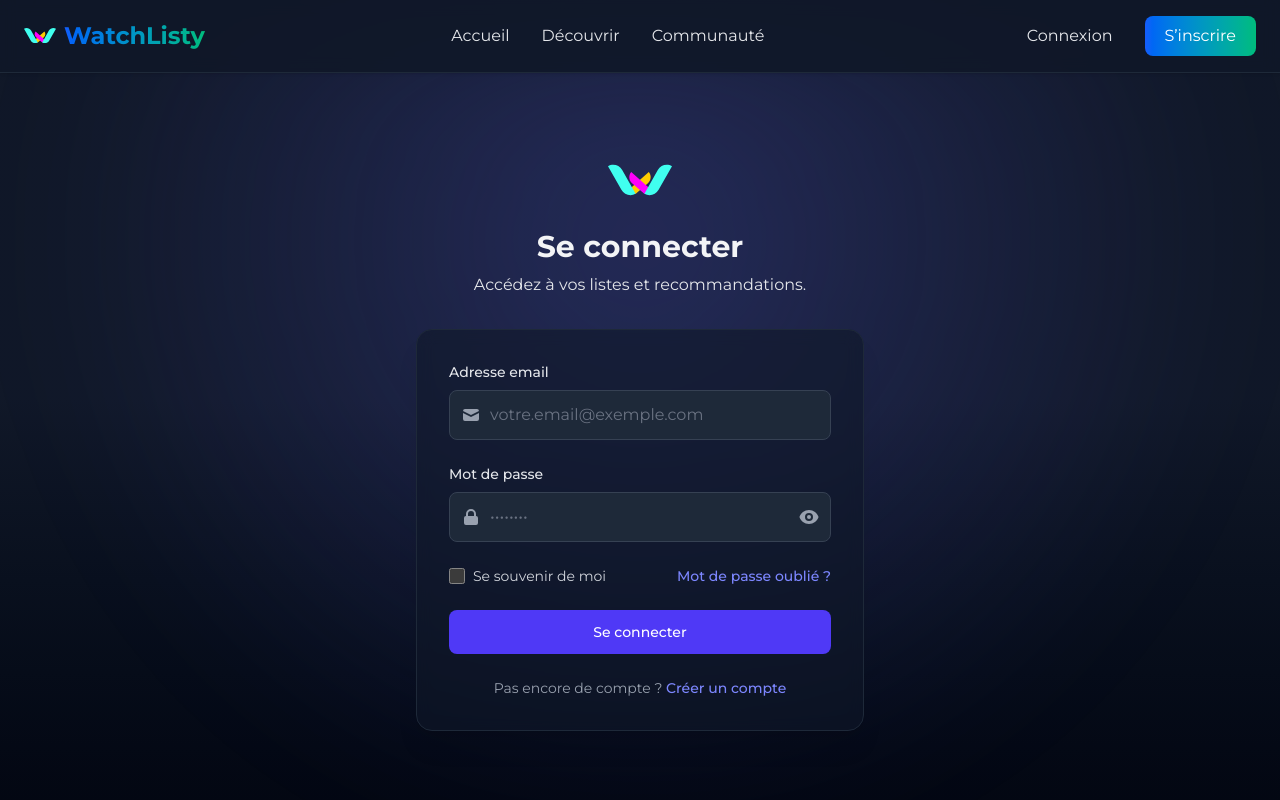
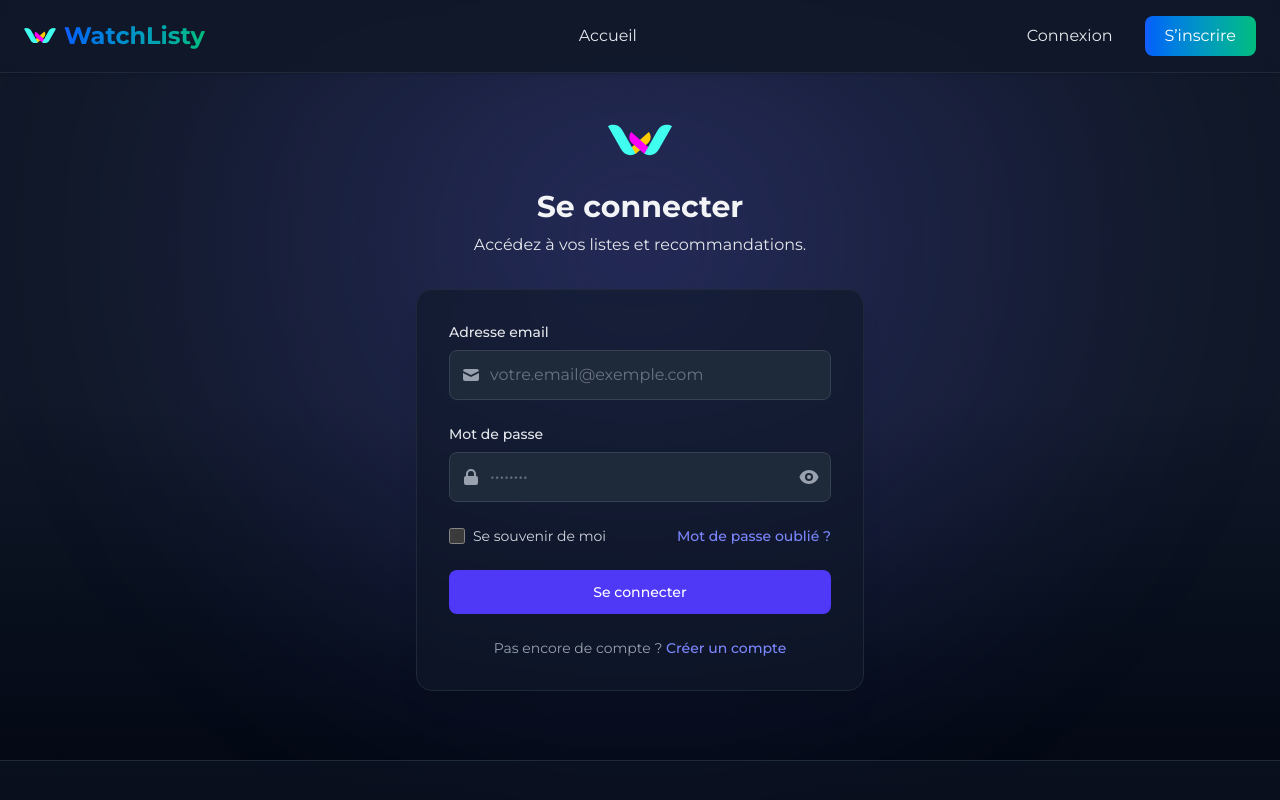
Before and after one commit to Mart1n-S/WatchListy, a Next.js app: page /login in a window 1280 px wide. Shown: the top 800 px of the page. Built offline with nearby package versions, Linux system fonts and the light colour scheme.

Commit message:
Réorganisation des fichiers

```diff
--- a/src/app/layout.tsx
+++ b/src/app/layout.tsx
@@ -1,8 +1,8 @@
 import type { Metadata } from "next";
 import { Montserrat } from "next/font/google";
 import "./globals.css";
-import Header from "@/components/Header";
-import Footer from "@/components/Footer";
+import Header from "@/components/layout/Header";
+import Footer from "@/components/layout/Footer";
 
 const montserrat = Montserrat({
   subsets: ["latin"],
@@ -34,7 +34,7 @@ export default function RootLayout({ children }: { children: React.ReactNode })
       <body className={`${montserrat.className} antialiased min-h-dvh bg-gray-900 text-gray-100`}>
         <Header />
 
-        <main id="content" className="flex-grow pt-20">
+        <main id="content" className="flex-grow pt-10">
           {children}
         </main>
 
--- a/src/components/Header.tsx
+++ b/src/components/layout/Header.tsx
@@ -20,9 +20,7 @@ export default function Header() {
   };
 
   const navItems = [
-    { name: "Accueil", href: "/" },
-    { name: "Découvrir", href: "/discover" },
-    { name: "Communauté", href: "/community" },
+    { name: "Accueil", href: "/" }
   ];
 
   return (
@@ -116,7 +114,7 @@ export default function Header() {
               initial={{ opacity: 0 }}
               animate={{ opacity: 1 }}
               exit={{ opacity: 0 }}
-              className="md:hidden fixed inset-0 h-dvh min-h-screen w-screen block bg-gray-900/60 backdrop-blur-sm z-[95]"
+              className="md:hidden fixed inset-0 h-dvh min-h-screen w-screen block bg-gray-900/60 z-[95]"
               onClick={() => setIsOpen(false)}
               aria-label="Fermer le menu"
             />
@@ -135,9 +133,15 @@ export default function Header() {
               <div className="p-6 min-h-full flex flex-col">
                 <div className="flex justify-between items-center mb-8">
                   <Link href="/" className="flex items-center space-x-2" onClick={() => setIsOpen(false)}>
-                    <div className="w-8 h-8 rounded-lg bg-gradient-to-r from-blue-600 to-emerald-500 flex items-center justify-center">
-                      <FiFilm className="text-white" />
-                    </div>
+                    <Image
+                      src="/watchlisty-icon.svg"
+                      alt=""
+                      width={32}
+                      height={32}
+                      priority
+                      sizes="32px"
+                      className="h-8 w-8"
+                    />
                     <span className="text-xl font-bold bg-gradient-to-r from-blue-600 to-emerald-500 bg-clip-text text-transparent">
                       WatchListy
                     </span>
```
Also changed, not shown: src/app/(pages)/about/page.tsx (renamed from src/app/about/page.tsx), src/app/(pages)/legal/accessibility/page.tsx (renamed from src/app/legal/accessibility/page.tsx), src/app/(pages)/legal/cookies/page.tsx (renamed from src/app/legal/cookies/page.tsx), src/app/(pages)/legal/privacy/page.tsx (renamed from src/app/legal/privacy/page.tsx), src/app/(pages)/legal/terms/page.tsx (renamed from src/app/legal/terms/page.tsx), src/app/(pages)/login/page.tsx (renamed from src/app/login/page.tsx), src/components/layout/Footer.tsx (renamed from src/components/Footer.tsx).
